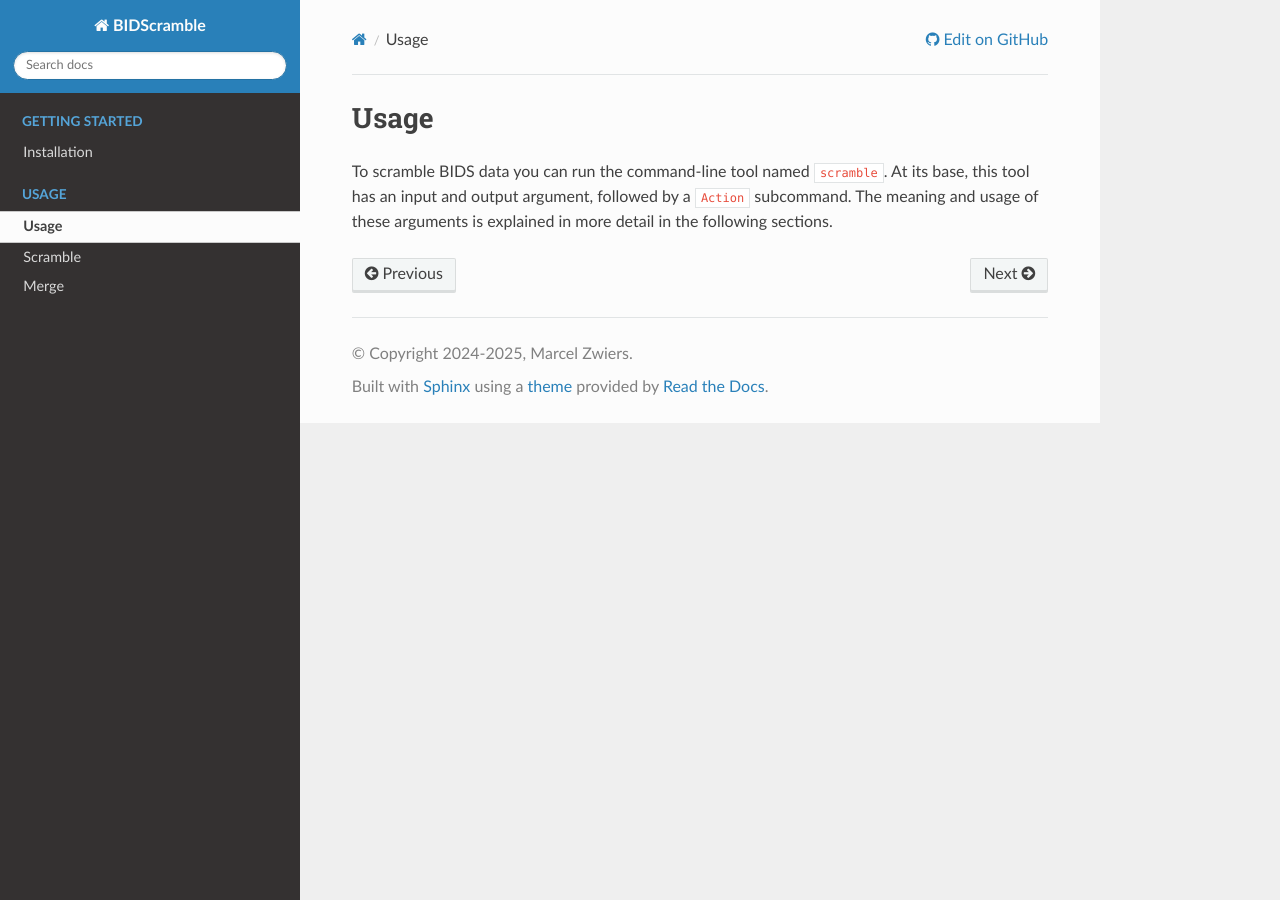
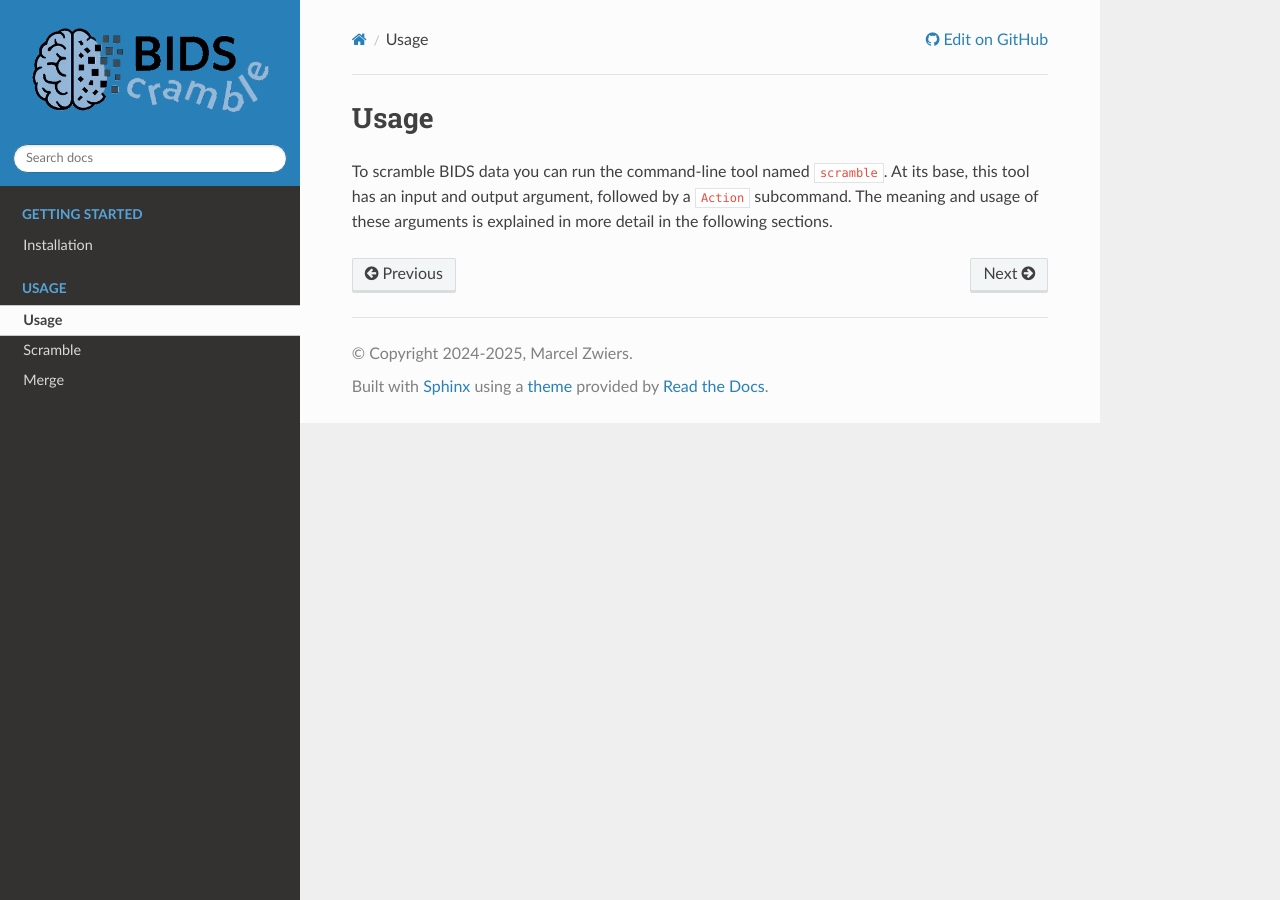
Before and after one commit to Donders-Institute/bidscramble, a Sphinx documentation site: the page built from docs/usage.rst, in a window 1280 px wide. Built offline with Sphinx 7.4.7 and the Read the Docs theme 3.1.0, drawn with Linux system fonts in a browser that asks for light colours.

Commit message:
Doc tweaks

```diff
--- a/docs/conf.py
+++ b/docs/conf.py
@@ -72,4 +72,8 @@ html_context = {
 
 html_static_path = ['_static']
 # html_favicon     = "./_static/bidscramble_logo.png"
-# html_logo        = "./_static/bidscramble_logo_small.png"
+html_logo        = "./_static/bidscramble_logo_dark.png"
+html_theme_options = {
+    'logo_only': True,  # Only show logo (no project name)
+    # 'display_version': False,  # Optional: Hide version
+}
```
Also changed, not shown: README.rst (+6 -1 lines), docs/_static/bidscramble_logo_dark.png (added), 1 other file.
